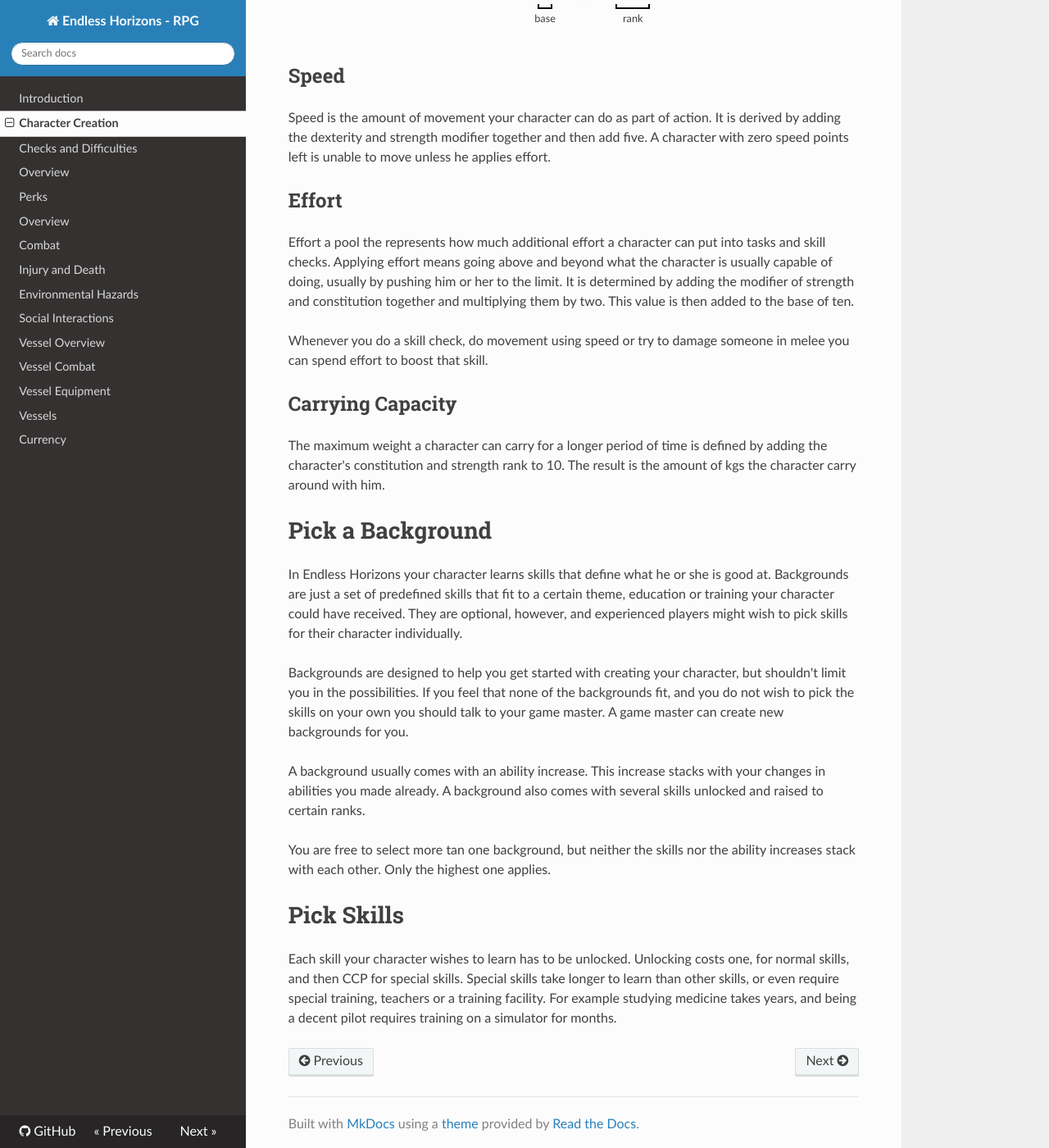
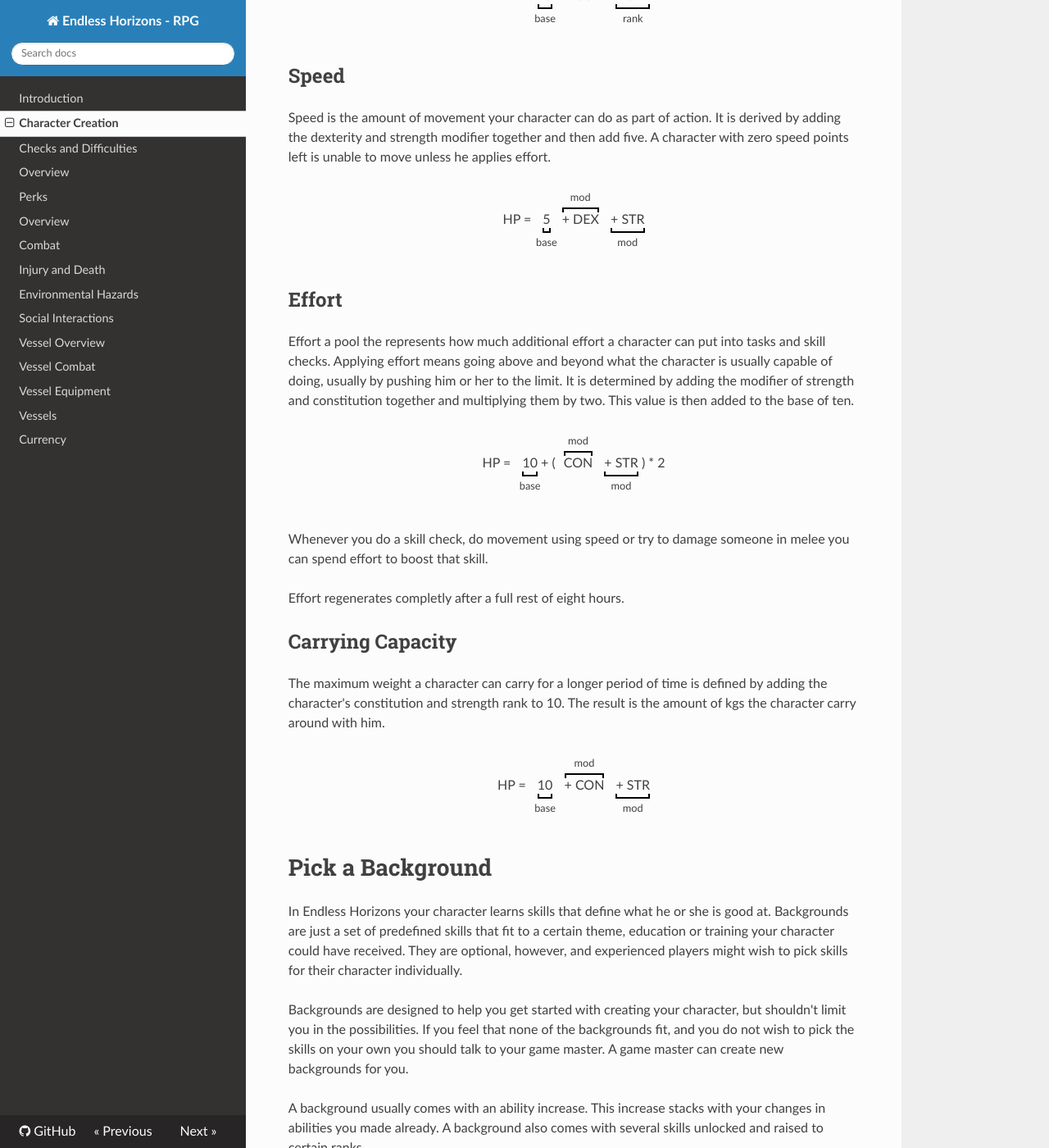
Before and after one commit to ehrpg/rules, an MkDocs documentation site: the page built from docs/charactercreation.md, in a window 1280 px wide and 1400 px high, scrolled down 2286 px. Shown: the whole window at 82% size. Built offline with MkDocs 1.6.1, drawn with Linux system fonts in a browser that asks for light colours; nearby versions of some CDN libraries; old or Windows-style settings are respelled for this version of MkDocs.

Commit message:
Add formulas everywhere

```diff
--- a/docs/charactercreation.md
+++ b/docs/charactercreation.md
@@ -106,7 +106,9 @@ A character's hit points are calculated by adding the ranks of constitution and
 strength to 25.
 
 <div class="formula formula-top formula-bottom">
-HP = <span data-bracket-bottom="base">25</span> <span data-bracket-top="rank">+ CON</span> <span data-bracket-bottom="rank">+ STR</span>
+HP = <span data-bracket-bottom="base">25</span>
+<span data-bracket-top="rank">+ CON</span>
+<span data-bracket-bottom="rank">+ STR</span>
 </div>
 
 ## Speed
@@ -115,6 +117,12 @@ Speed is the amount of movement your character can do as part of action. It
 is derived by adding the dexterity and strength modifier together and then add
 five. A character with zero speed points left is unable to move unless he
 applies effort.
+
+<div class="formula formula-top formula-bottom">
+HP = <span data-bracket-bottom="base">5</span>
+<span data-bracket-top="mod">+ DEX</span>
+<span data-bracket-bottom="mod">+ STR</span>
+</div>
 
 ## Effort
 
@@ -125,14 +133,28 @@ limit. It is determined by adding the modifier of strength and constitution
 together and multiplying them by two. This value is then added to the base of
 ten.
 
+<div class="formula formula-top formula-bottom">
+HP = <span data-bracket-bottom="base">10</span> +
+(<span data-bracket-top="mod">CON</span>
+<span data-bracket-bottom="mod">+ STR</span> ) * 2
+</div>
+
 Whenever you do a skill check, do movement using speed or try to damage someone
 in melee you can spend effort to boost that skill.
+
+Effort regenerates completly after a full rest of eight hours.
 
 ## Carrying Capacity
 
 The maximum weight a character can carry for a longer period of time is defined
 by adding the character's constitution and strength rank to 10. The result is
 the amount of kgs the character carry around with him.
+
+<div class="formula formula-top formula-bottom">
+HP = <span data-bracket-bottom="base">10</span>
+<span data-bracket-top="mod">+ CON</span>
+<span data-bracket-bottom="mod">+ STR</span>
+</div>
 
 # Pick a Background
 
```
